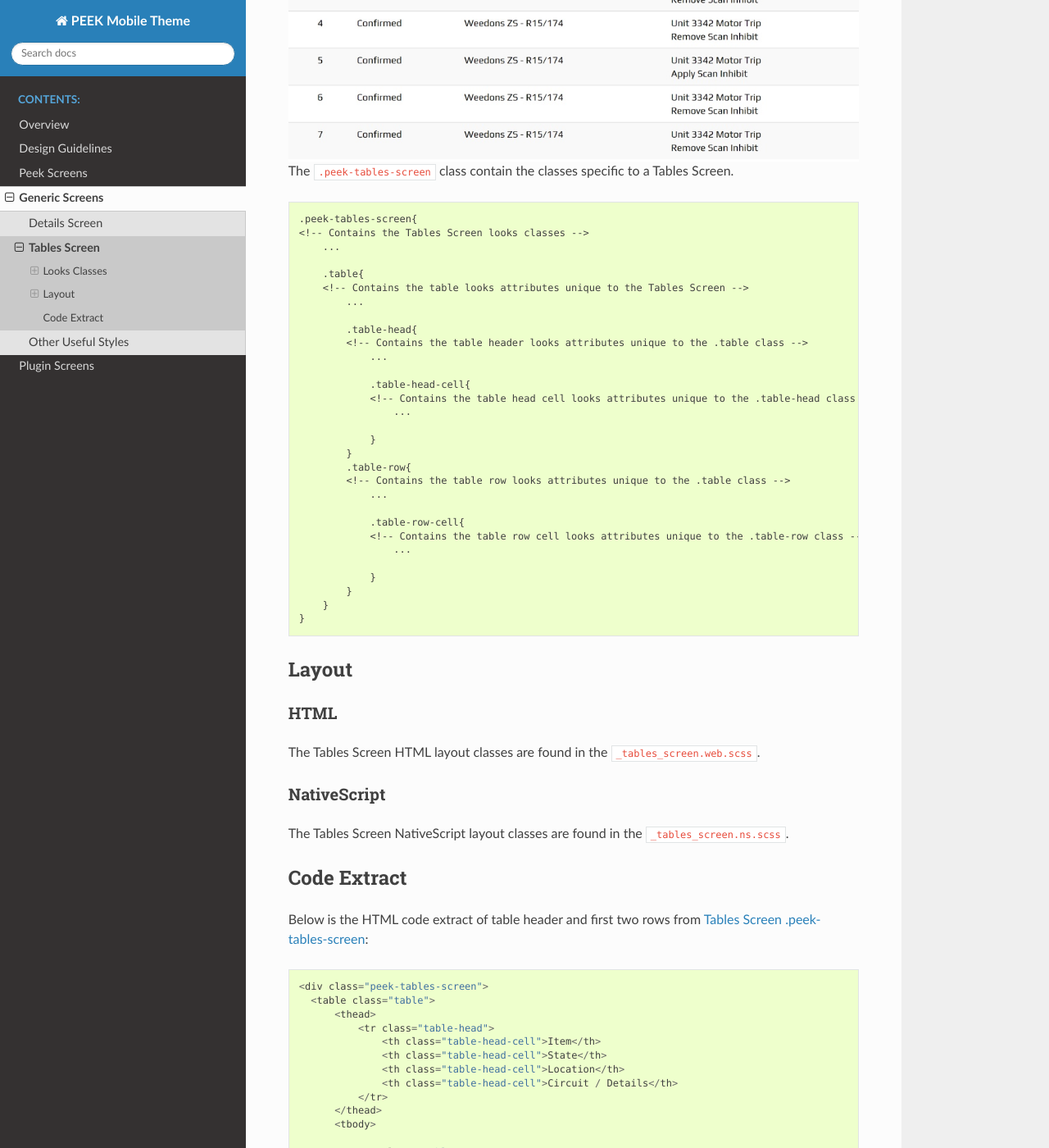
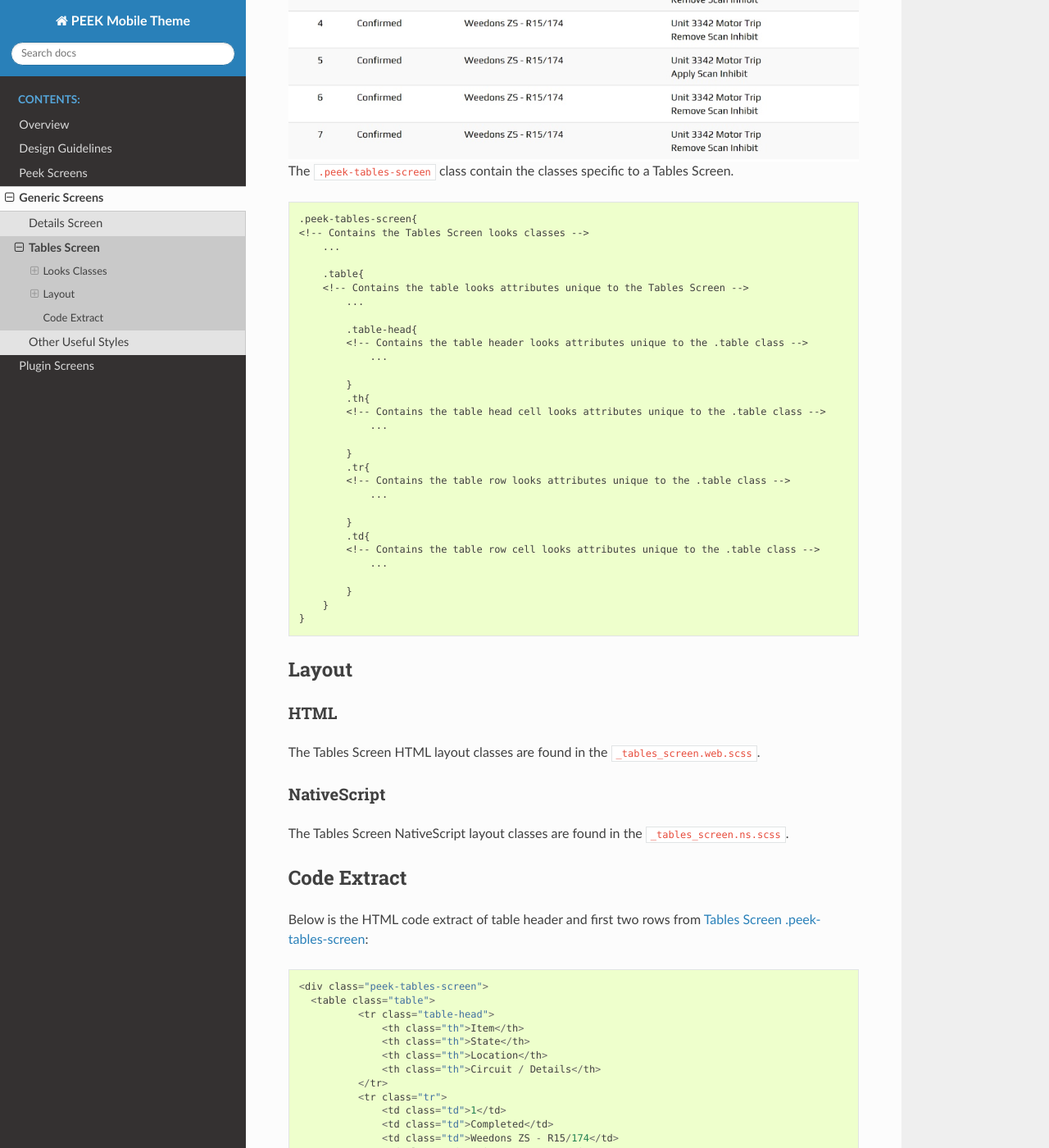
Before and after one commit to Synerty/peek-mobile-theme, a Sphinx documentation site: the page built from docs/generic_screens/tables_screen/tables_screen.rst, in a window 1280 px wide and 1400 px high, scrolled down 528 px. Shown: the whole window at 82% size. Built offline with Sphinx 7.4.7 and the Read the Docs theme 2.0.0, drawn with Linux system fonts in a browser that asks for light colours; some of the changed text lies outside the part shown.

Commit message:
Modified all of the table classes to match classes that exist in bootstrap

```diff
--- a/docs/generic_screens/tables_screen/tables_screen.rst
+++ b/docs/generic_screens/tables_screen/tables_screen.rst
@@ -37,21 +37,21 @@ Screen.
                 <!-- Contains the table header looks attributes unique to the .table class -->
                     ...
 
-                    .table-head-cell{
-                    <!-- Contains the table head cell looks attributes unique to the .table-head class -->
-                        ...
+                }
+                .th{
+                <!-- Contains the table head cell looks attributes unique to the .table class -->
+                    ...
 
-                    }
                 }
-                .table-row{
+                .tr{
                 <!-- Contains the table row looks attributes unique to the .table class -->
                     ...
 
-                    .table-row-cell{
-                    <!-- Contains the table row cell looks attributes unique to the .table-row class -->
-                        ...
+                }
+                .td{
+                <!-- Contains the table row cell looks attributes unique to the .table class -->
+                    ...
 
-                    }
                 }
             }
         }
@@ -83,31 +83,25 @@ Below is the HTML code extract of table header and first two rows from
 
         <div class="peek-tables-screen">
           <table class="table">
-              <thead>
                   <tr class="table-head">
-                      <th class="table-head-cell">Item</th>
-                      <th class="table-head-cell">State</th>
-                      <th class="table-head-cell">Location</th>
-                      <th class="table-head-cell">Circuit / Details</th>
+                      <th class="th">Item</th>
+                      <th class="th">State</th>
+                      <th class="th">Location</th>
+                      <th class="th">Circuit / Details</th>
                   </tr>
-              </thead>
-              <tbody>
-
-                  <tr class="table-row">
-                      <td class="table-row-cell">1</td>
-                      <td class="table-row-cell">Completed</td>
-                      <td class="table-row-cell">Weedons ZS - R15/174</td>
-                      <td class="table-row-cell">Unit 3342 Motor Trip
+                  <tr class="tr">
+                      <td class="td">1</td>
+                      <td class="td">Completed</td>
+                      <td class="td">Weedons ZS - R15/174</td>
+                      <td class="td">Unit 3342 Motor Trip
                           <br> Job</td>
                   </tr>
-                  <tr class="table-row">
-                      <td class="table-row-cell">2</td>
-                      <td class="table-row-cell">Confirmed</td>
-                      <td class="table-row-cell">Weedons ZS - R15/174</td>
-                      <td class="table-row-cell">Unit 3342 Motor Trip
+                  <tr class="tr">
+                      <td class="td">2</td>
+                      <td class="td">Confirmed</td>
+                      <td class="td">Weedons ZS - R15/174</td>
+                      <td class="td">Unit 3342 Motor Trip
                           <br> Apply Scan Inhibit</td>
-
                   </tr>
-              </tbody>
           </table>
         </div>
```
